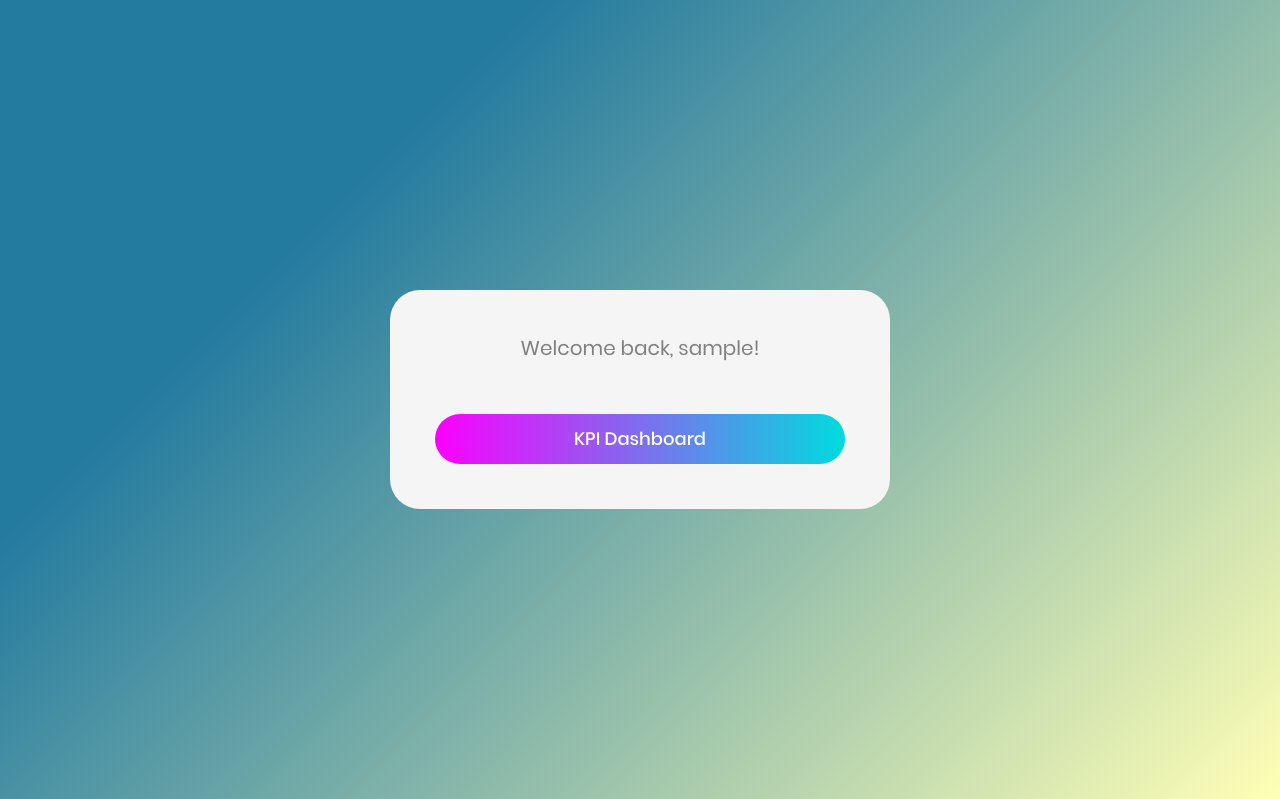
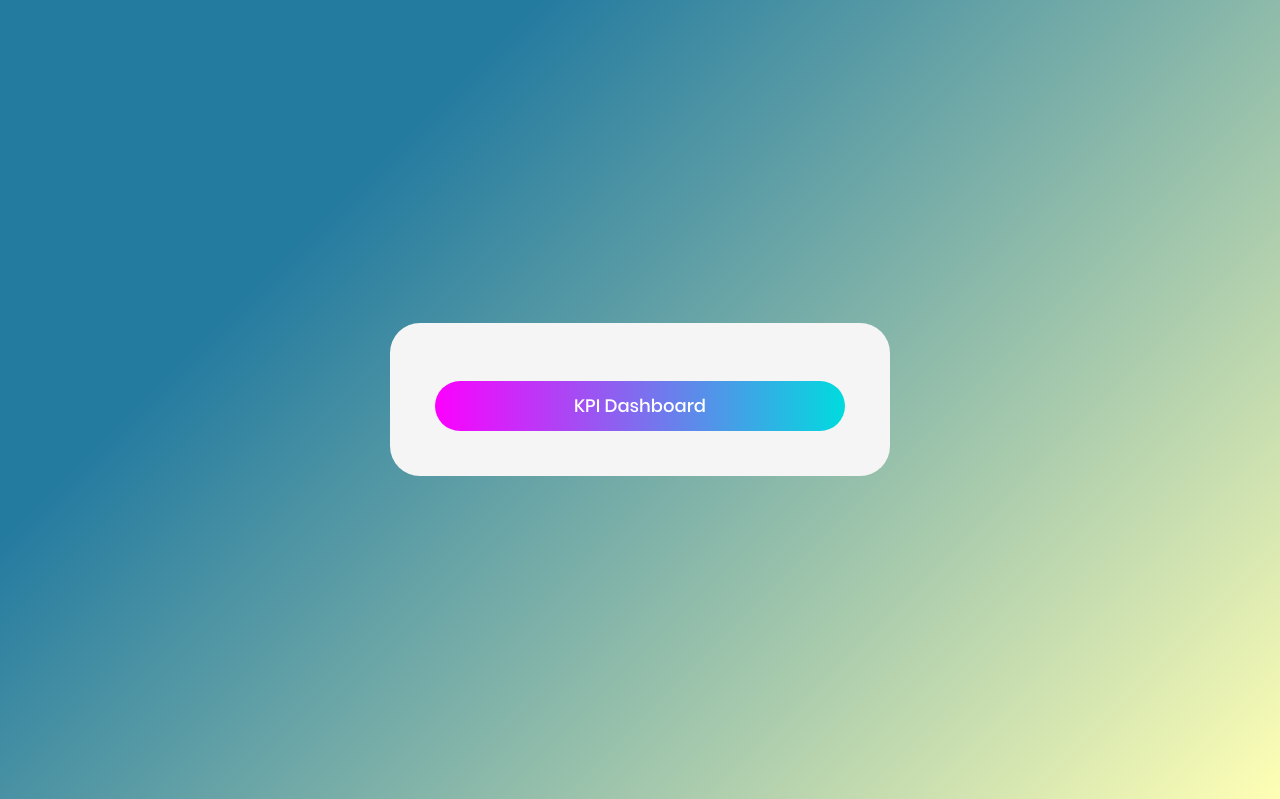
Before and after one commit to CibhiBaskar/Bank-Performance-Dashboard, a Flask app: page /home in a window 1280 px wide. Shown: the part 65-864 px from the top of the page. Run offline with Flask 2, Linux system fonts and the light colour scheme; the visitor is signed in with stand-in values (Sample User, id 1); some libraries are stand-ins or nearby versions.

Commit message:
Update index.html

```diff
--- a/templates/index.html
+++ b/templates/index.html
@@ -37,9 +37,6 @@
 
 	    <div class="container-contact100" style="background-color: #ffffb5;background-image: linear-gradient(315deg, #ffffb5 0%, #247ba0 74%)";>
 				<div class="wrap-contact200">
-					<span class="contact100-form-title">
-						<p class="contact300-form-title">Welcome back, {{ username }}!</p>
-					</span>
 
 					<div class="container-contact100-form-btn">
 						<div class="wrap-contact100-form-btn">
```
